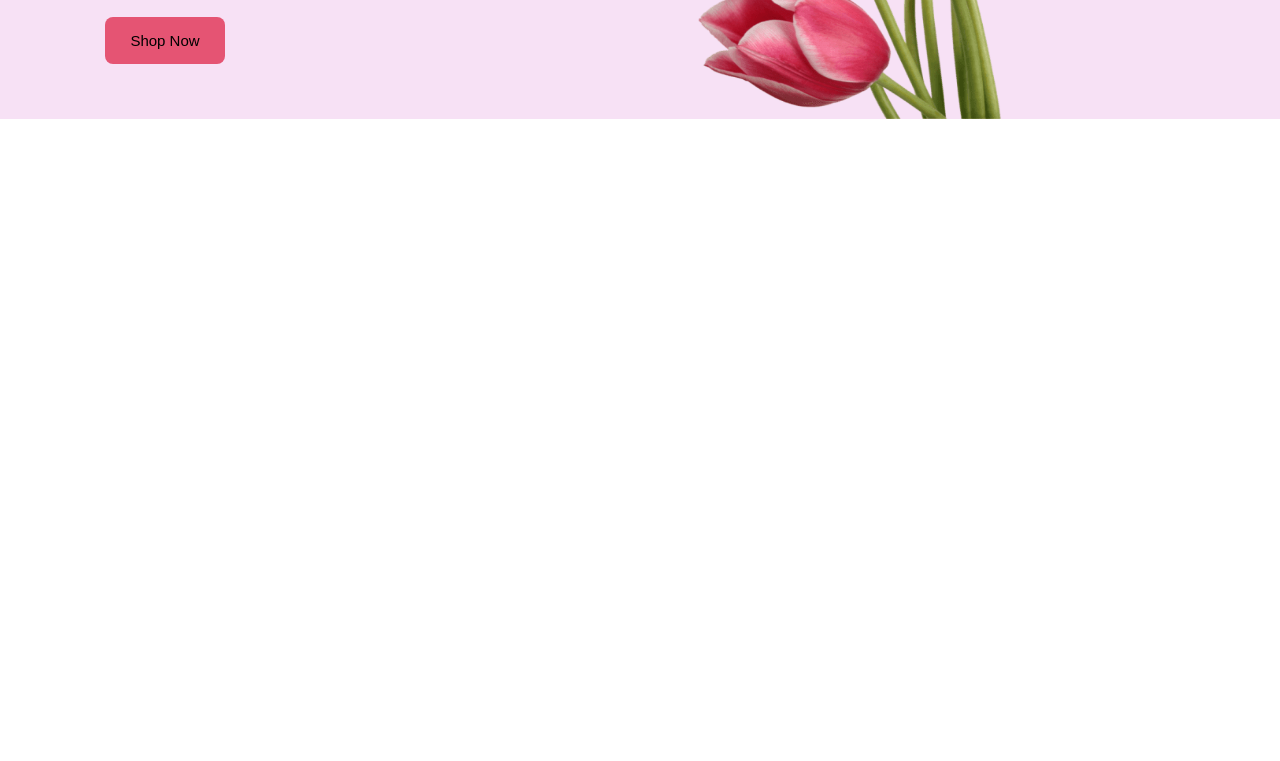
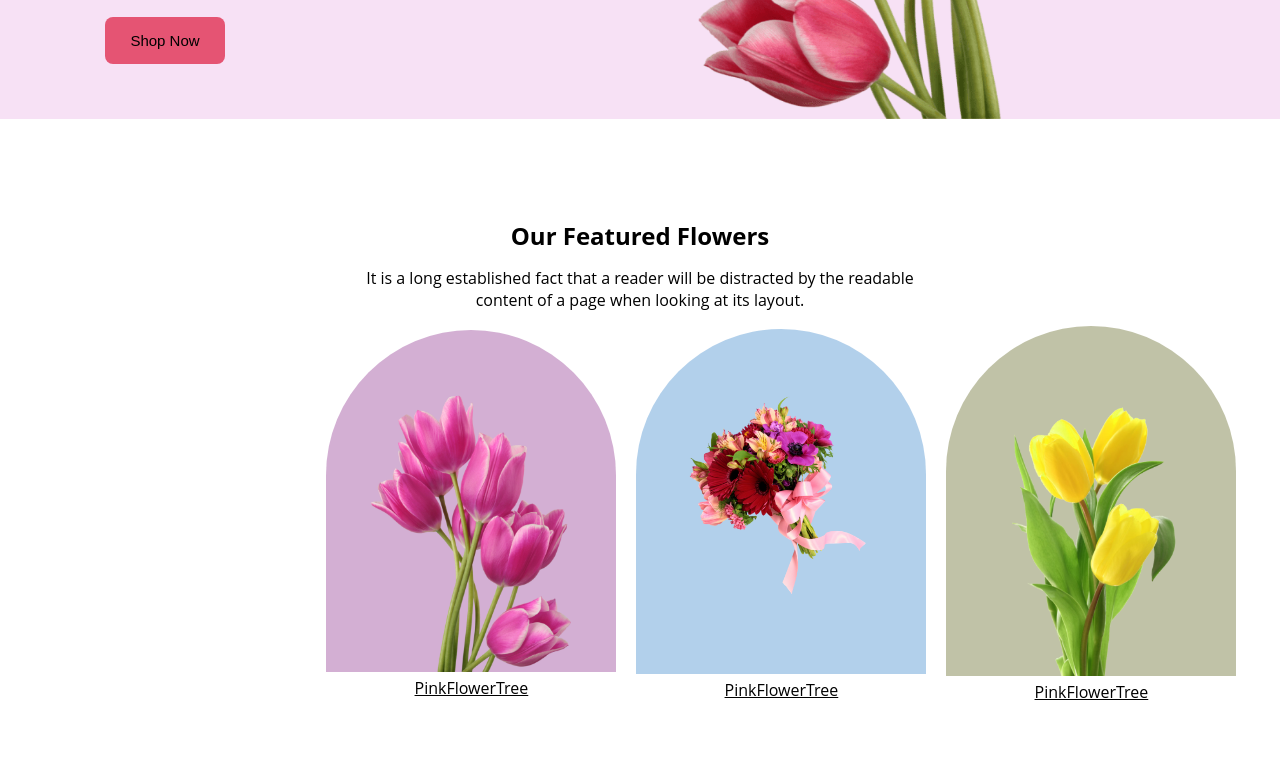
Before and after one commit to alfaz08/flower-shop-assignments, a plain HTML site: page index.html in a window 1280 px wide. Shown: the part 461-1222 px from the top of the page. Before the commit the page ends 800 px from the top, so only its background shows below. Drawn offline with Linux system fonts and the light colour scheme.

Commit message:
Featured part is done

```diff
--- a/index.html
+++ b/index.html
@@ -26,7 +26,29 @@
 
 
     <main>
+       <div class="featured-container">
+         <div class="featured-title">
+           <h2>Our Featured Flowers</h2>
+           <p class="para">It is a long established fact that a reader will be distracted by the readable <br> content of a page when looking at its layout.
 
+           </p>
+         </div>
+         <div class="featued-image-container">
+            <div><img class="featured-img-one" src="./Flower Asset/pngwing 6.png" alt="">
+              <a class="pink-flower" href="">PinkFlowerTree</a></div>
+          <div>
+            <img class="featured-img-two" src="./Flower Asset/pngwing 5.png" alt="">
+            <a class="pink-flower" href="">PinkFlowerTree</a>
+          </div>
+          <div>
+            <img class="featured-img-three" src="./Flower Asset/pngwing 7.png" alt="">
+            <a class="pink-flower" href="">PinkFlowerTree</a></div>
+        </div>
+
+
+
+
+       </div>
 
     </main>
 
--- a/style.css
+++ b/style.css
@@ -46,3 +46,64 @@ background: #E55473;
 }
 
 /*Main part css*/
+/*Featured*/
+.featured-container{
+  /*background-color: red;*/
+
+  width: 70%;
+  margin: auto;
+  padding: 40px;
+  align-items: center;
+  text-align: center;
+}
+.featured-title{
+  align-items: center;
+  margin-top: 60px;
+}
+.featued-image-container{
+  display: flex;
+  gap: 20px;
+  width: 70%;
+  margin: auto;
+  align-items: center;
+}
+.para{
+  padding-top: 15px;
+  padding-bottom: 15px;
+}
+.featured-img-one{
+   background-color:rgba(179, 117, 179, 0.575);
+   padding-top: 65px;
+   padding-left: 45px;
+   padding-right: 45px;
+   width: 200px;
+
+   align-items: center;
+   border-top-left-radius: 200px;
+   border-top-right-radius: 200px;
+}
+.featured-img-two{
+  background-color:rgba(122, 173, 221, 0.575);
+   padding-top: 65px;
+   align-items: center;
+   padding-bottom: 80px;
+   padding-left: 45px;
+   padding-right: 45px;
+   width: 200px;
+   border-top-left-radius: 200px;
+   border-top-right-radius: 200px;
+}
+.featured-img-three{
+  background-color:rgba(147, 150, 103, 0.575);
+   padding-top: 50px;
+   padding-left: 45px;
+   padding-right: 45px;
+   width: 200px;
+   border-top-left-radius: 200px;
+   border-top-right-radius: 200px;
+}
+.pink-flower{
+    line-height: 20px;
+   color: black;
+   padding: 20%;
+}
```
